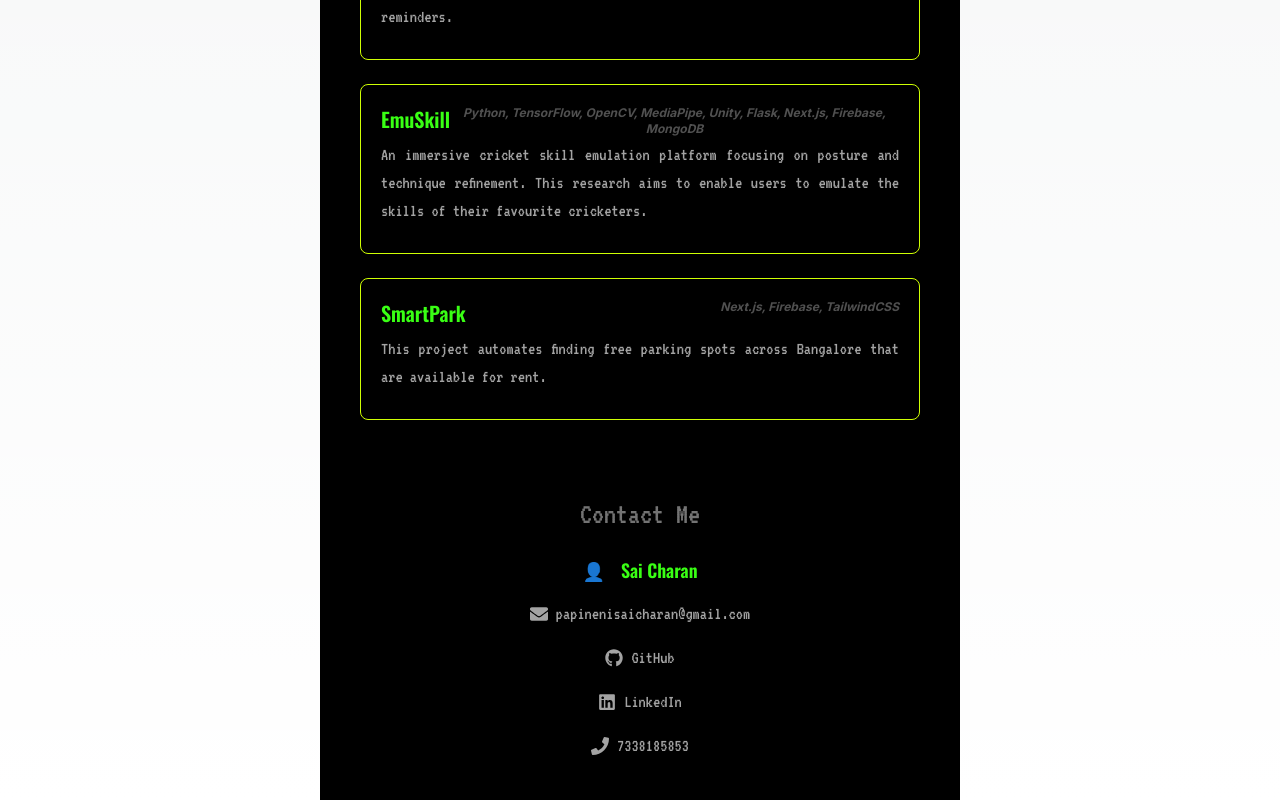
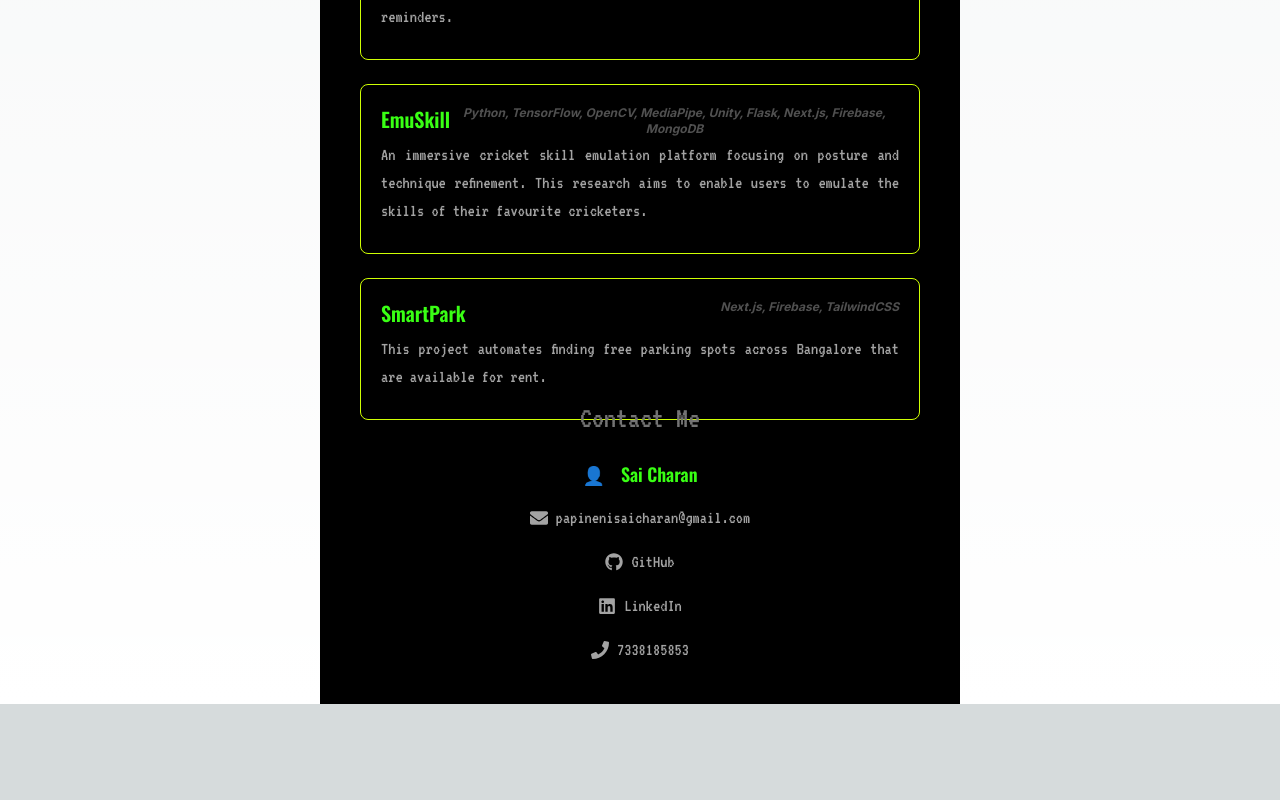
Before and after one commit to saicharan1901/my-portfolio, a Next.js app: page / in a window 1280 px wide. Shown: the part 4138-4938 px from the top of the page. After the commit the page ends 4842 px from the top, so only its background shows below. Built offline with nearby package versions, Linux system fonts and the light colour scheme.

Commit message:
footer fix

```diff
--- a/app/page.tsx
+++ b/app/page.tsx
@@ -58,12 +58,8 @@ export default function Home() {
       >
         <Projects />
       </section>
-      <section
-        ref={projectsRef}
-        className="sm:pt-20 md:pt-0 mt-24 flex items-center justify-center text-center"
-      >
+
         <Footer />
-      </section>
     </div>
   );
 }
```
